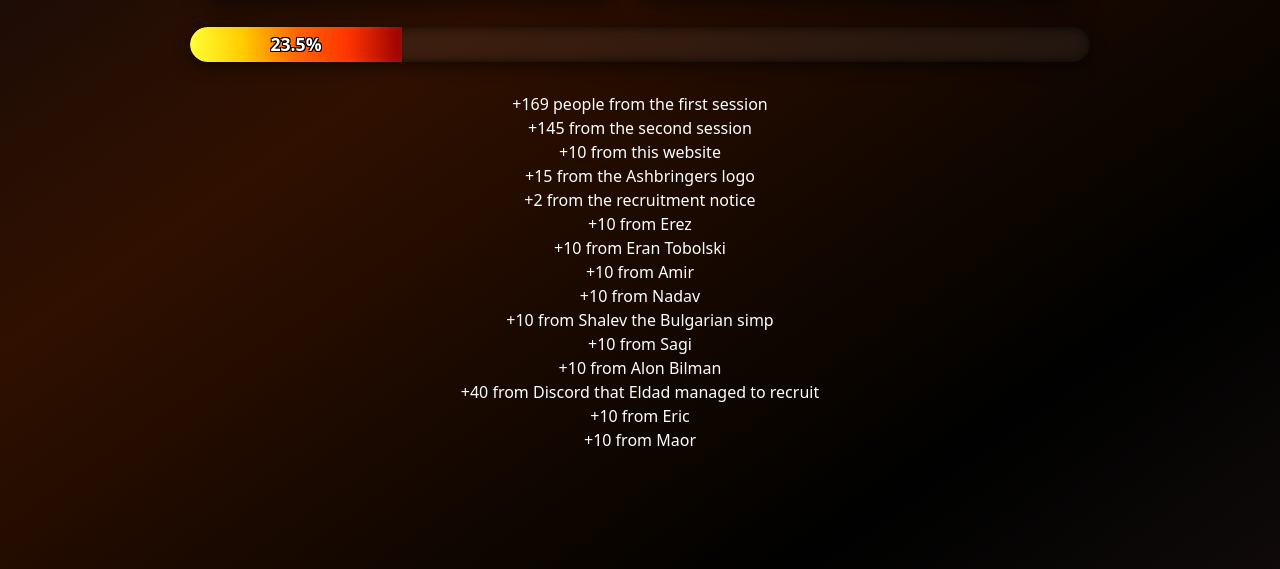
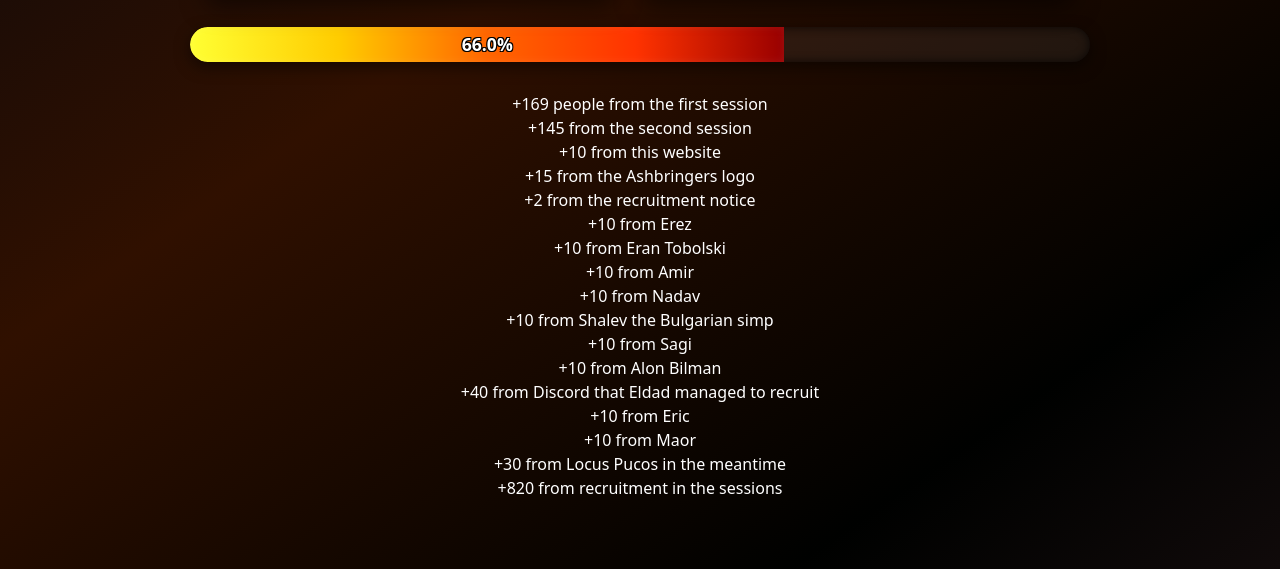
Before and after one commit to TheAshbringers/Army-Recruitment-logger, a plain HTML site: page index.html in a window 1280 px wide. Shown: the part 251-820 px from the top of the page. Drawn offline with nearby package versions, Linux system fonts and the light colour scheme.

Commit message:
adding people

```diff
--- a/index.html
+++ b/index.html
@@ -94,6 +94,12 @@
                 <li>
                     +10 from Maor
                 </li>
+                <li>
+                    +30 from Locus Pucos in the meantime
+                </li>
+                <li>
+                    +820 from recruitment in the sessions
+                </li>
             </ul>
         </div>
     </body>
```
